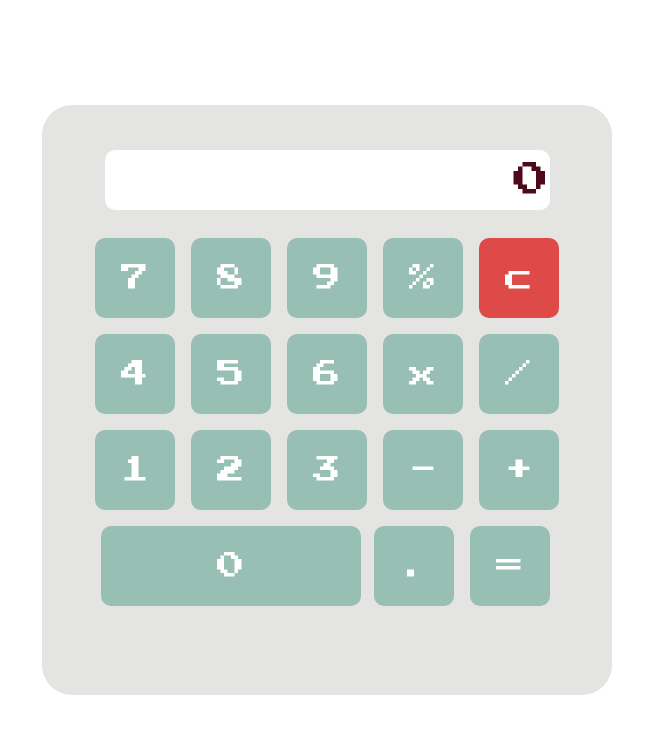
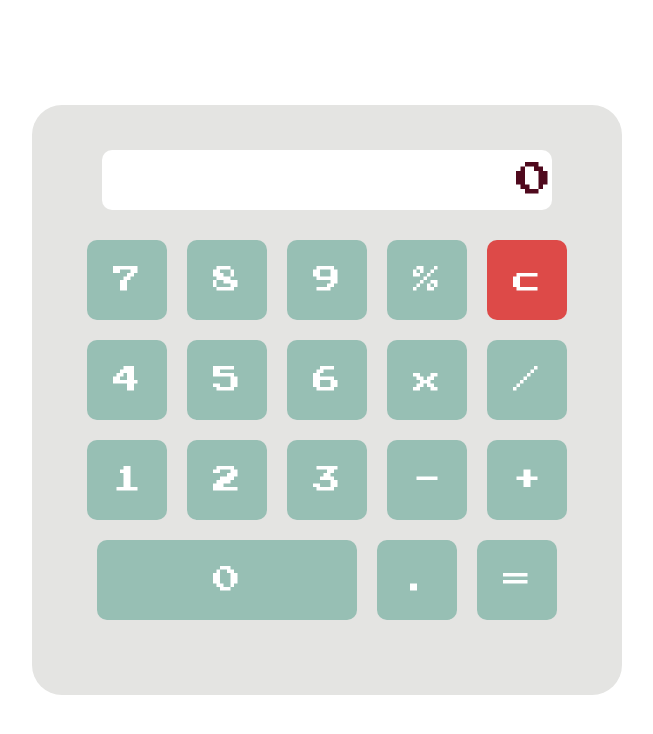
Before and after one commit to hznutx/demo-mathmachine, a React (Vite) app: page / in a window 1280 px wide. Shown: the top 734 px of the page, without its empty margins (313-966 px from the left). Built offline with nearby package versions, Linux system fonts and the light colour scheme.

Commit message:
Update App.jsx

```diff
--- a/src/App.jsx
+++ b/src/App.jsx
@@ -9,7 +9,7 @@ const buttonStyle = {
   backgroundColor: "#97BFB4",
   color: "#FFF",
   border: "none",
-  margin: "8px",
+  margin: "10px",
   fontSize: "28px",
   fontwidth: "700",
 };
@@ -111,7 +111,7 @@ const App = () => {
           onChange={handleInput}
           style={{
             textAlign: "right",
-            width: "445px",
+            width: "450px",
             height: "60px",
             fontSize: "36px",
             borderRadius: "10px",
@@ -141,7 +141,7 @@ const App = () => {
             backgroundColor: "#DD4A48",
             color: "#FFF",
             border: "none",
-            margin: "8px",
+            margin: "10px",
             fontSize: "28px",
             fontwidth: "700",
           }}
@@ -190,7 +190,7 @@ const App = () => {
             backgroundColor: "#97BFB4",
             color: "#FFF",
             border: "none",
-            margin: "5px",
+            margin: "10px",
             fontSize: "28px",
             fontwidth: "700",
           }}
```
